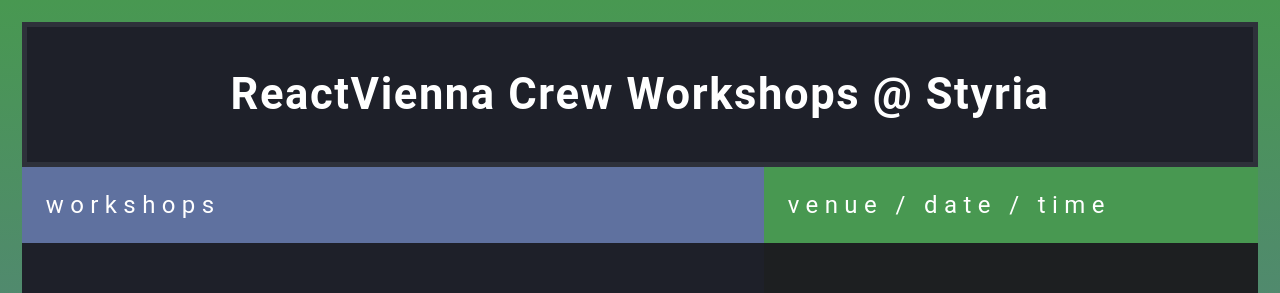
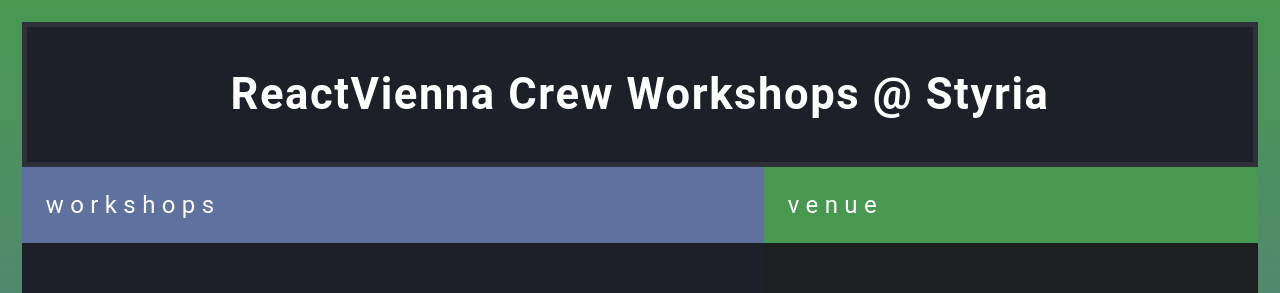
Before and after one commit to manpenaloza/grazjs-reactvienna-workshops, a React (Create React App) app: page / in a window 1280 px wide. Shown: the top 293 px of the page. Built offline with nearby package versions, Linux system fonts and the light colour scheme.

Commit message:
add form link

```diff
--- a/src/App.js
+++ b/src/App.js
@@ -83,7 +83,7 @@
   margin-top: 1vw;
   min-width: 12rem;
   cursor: pointer;
-  font-size: 1.3em;
+  font-size: 1.1em;
   background: linear-gradient(90deg,#5F719F,#489851);
   padding: 15px 18px;
   border-radius: 5px;
@@ -140,7 +140,7 @@
         </ul>
       </p>
       <ContentInfoBox>Price: {price} € excluding 20% VAT - Maximum {maxParticipants} persons.</ContentInfoBox>
-      <CTAButton>Book a place</CTAButton>
+      <CTAButton href="https://docs.google.com/forms/d/e/1FAIpQLSfnRIbylLrOyz2ohSjs8I_KbF2R-cG-2FoVhliWmb7tcavzsA/viewform?usp=sf_link" target="_blank">Book a place</CTAButton>
       <hr style={{ borderColor: "#1D1F21", marginBottom: "5vw", marginTop: "3vw" }}/>
     </section>
   )
@@ -166,7 +166,7 @@
               </WorkshopsBox>
             </WrapperContentBox>
             <WrapperFactsBox>
-              <HeadlineFacts>venue / date / time</HeadlineFacts>
+              <HeadlineFacts>venue</HeadlineFacts>
             </WrapperFactsBox>
           </MainWrapper>
         </ContentContainer>
```
